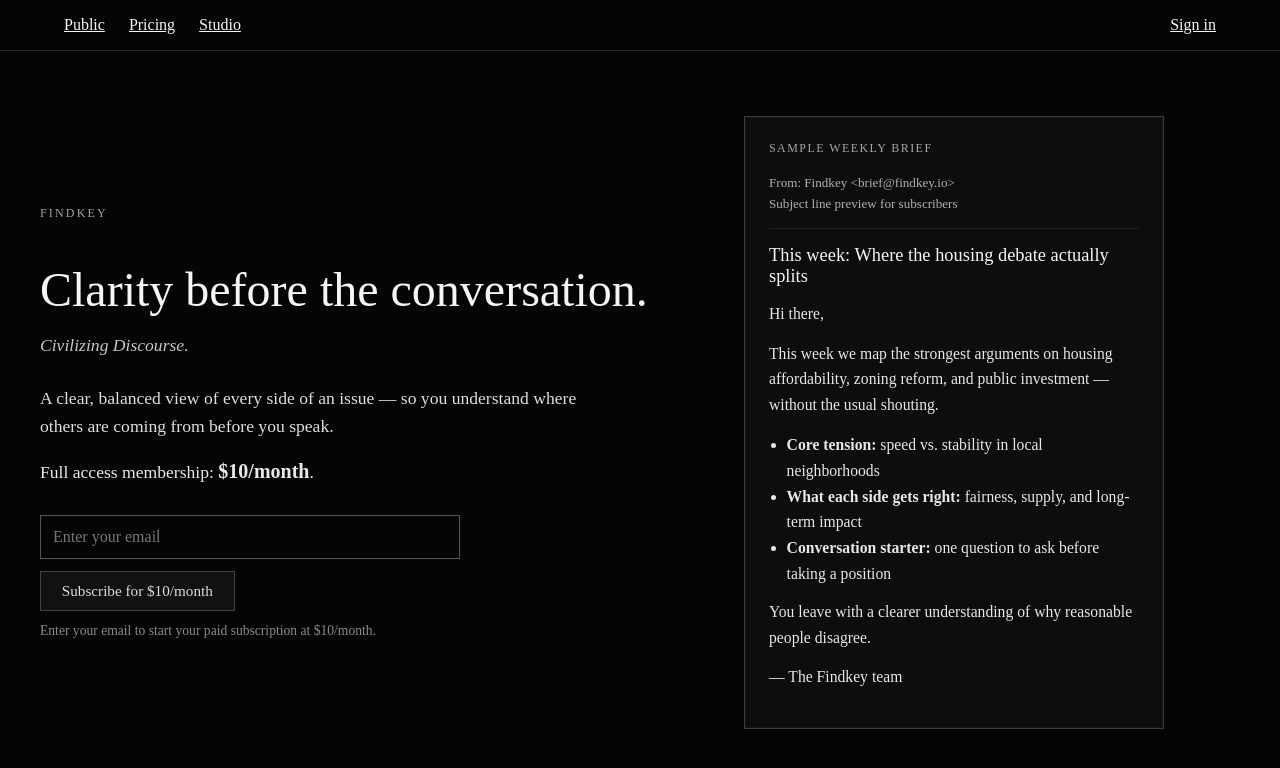
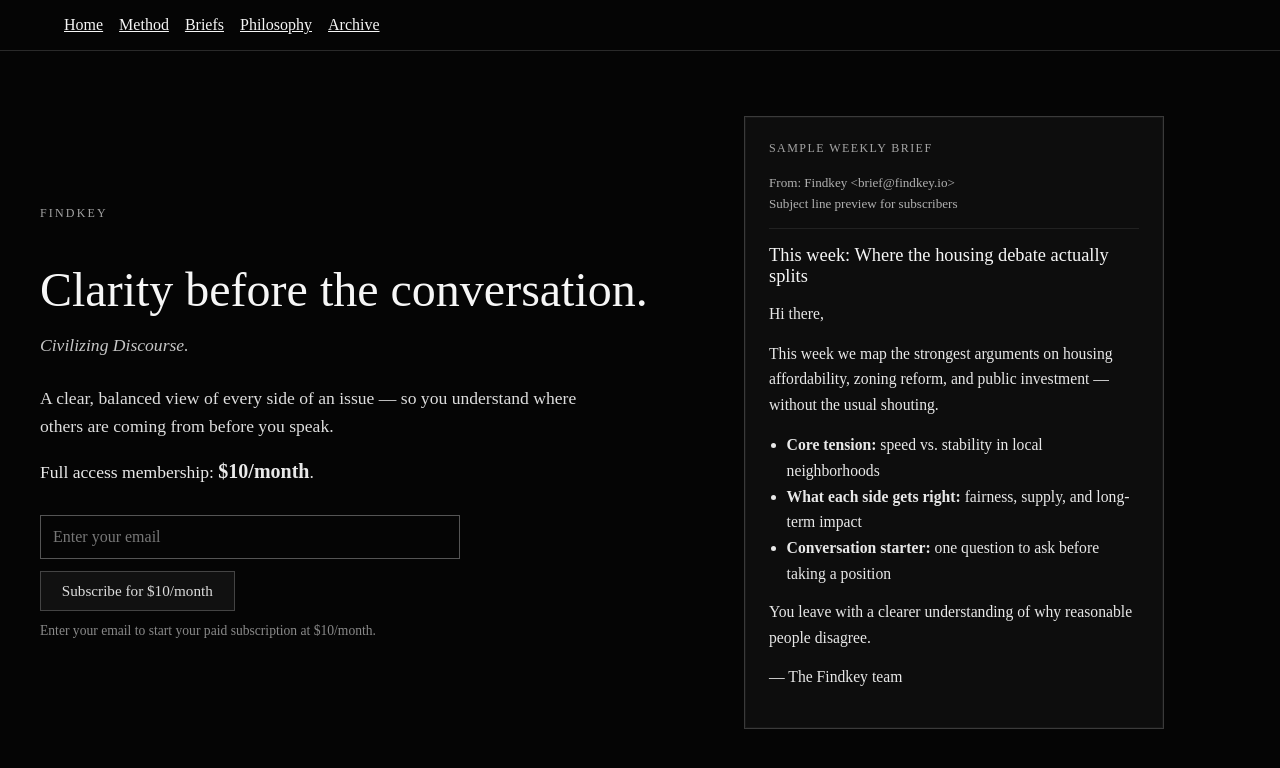
Before and after one commit to rykifin-prog/findkey.github.io, a Next.js app: page / in a window 1280 px wide. Shown: the top 768 px of the page. Built offline with nearby package versions, Linux system fonts and the light colour scheme; no server answers.

Commit message:
Refactor public routes to canonical architecture

```diff
--- /dev/null
+++ b/app/(public)/archive/page.tsx
@@ -0,0 +1 @@
+export { default } from '../page';
--- /dev/null
+++ b/app/(public)/briefs/page.tsx
@@ -0,0 +1 @@
+export { default } from '../page';
--- /dev/null
+++ b/app/(public)/method/page.tsx
@@ -0,0 +1 @@
+export { default } from '../page';
--- /dev/null
+++ b/app/(public)/philosophy/page.tsx
@@ -0,0 +1 @@
+export { default } from '../page';
--- a/app/layout.tsx
+++ b/app/layout.tsx
@@ -34,30 +34,38 @@
     <html lang="en">
       <body>
         <header style={{ borderBottom: '1px solid var(--color-border)' }}>
-          <nav
+          <div
             style={{
               width: 'min(1200px, 100%)',
               margin: '0 auto',
               padding: 'var(--space-4) var(--space-6)',
               display: 'flex',
-              gap: 'var(--space-6)',
+              gap: 'var(--space-4)',
               alignItems: 'center'
             }}
-            aria-label="Primary"
           >
-            <Link href="/">Public</Link>
-            <Link href="/pricing">Pricing</Link>
-            <Link href="/studio">Studio</Link>
+            <nav
+              style={{
+                display: 'flex',
+                gap: 'var(--space-4)',
+                alignItems: 'center'
+              }}
+              aria-label="Primary"
+            >
+              <Link href="/">Home</Link>
+              <Link href="/method">Method</Link>
+              <Link href="/briefs">Briefs</Link>
+              <Link href="/philosophy">Philosophy</Link>
+              <Link href="/archive">Archive</Link>
+            </nav>
             <div style={{ marginLeft: 'auto' }}>
               {user ? (
                 <form action={signOutAction}>
                   <button type="submit">Sign out</button>
                 </form>
-              ) : (
-                <Link href="/auth/sign-in">Sign in</Link>
-              )}
+              ) : null}
             </div>
-          </nav>
+          </div>
         </header>
         {children}
       </body>
```
Also changed, not shown: app/(public)/pricing/page.tsx (deleted, +0 -26 lines), app/(studio)/layout.tsx (deleted, +0 -11 lines), app/(studio)/studio/page.tsx (deleted, +0 -12 lines), middleware.ts (+4 -6 lines), 1 other file (tests, documents, lock files or other folders).
